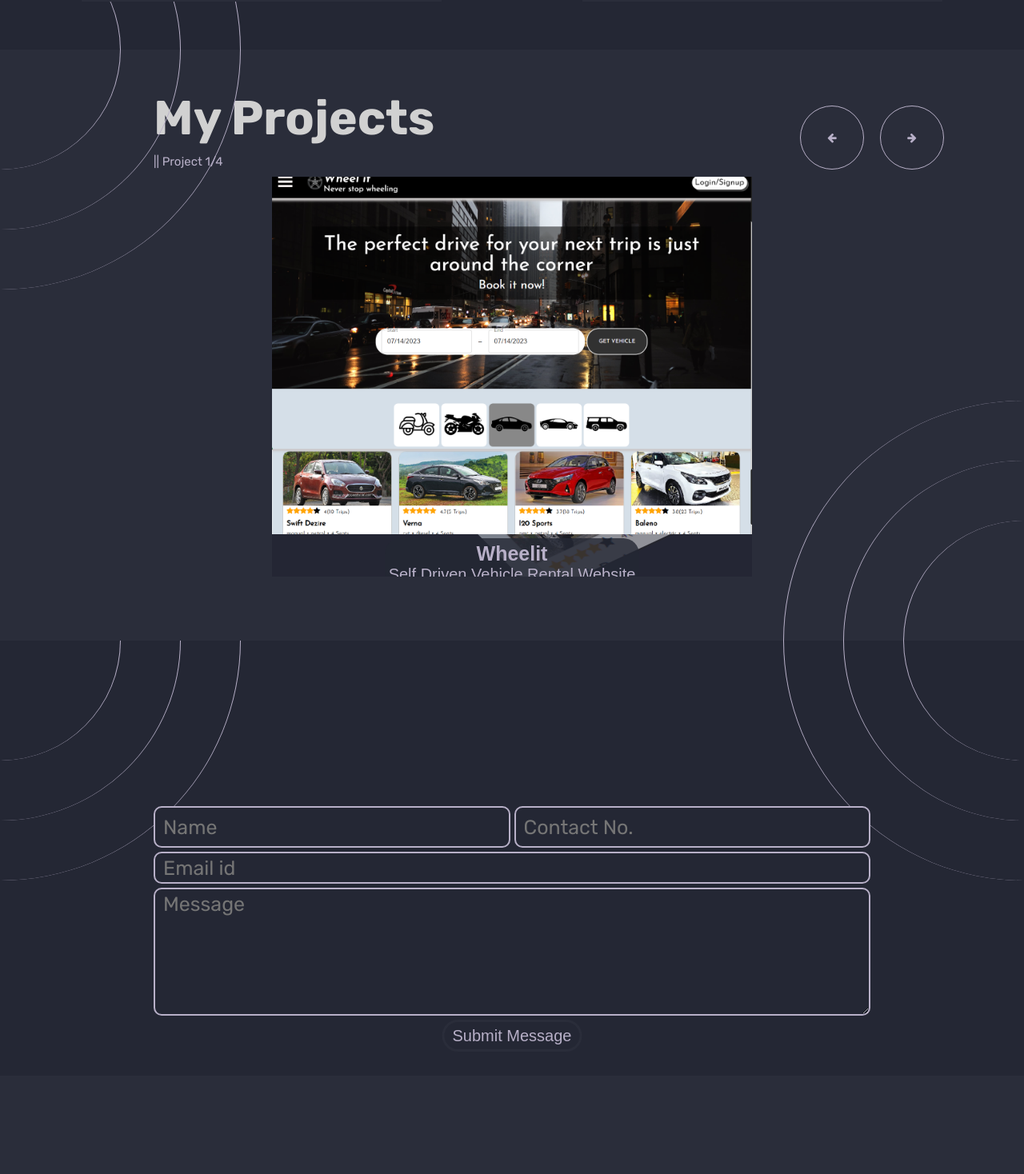
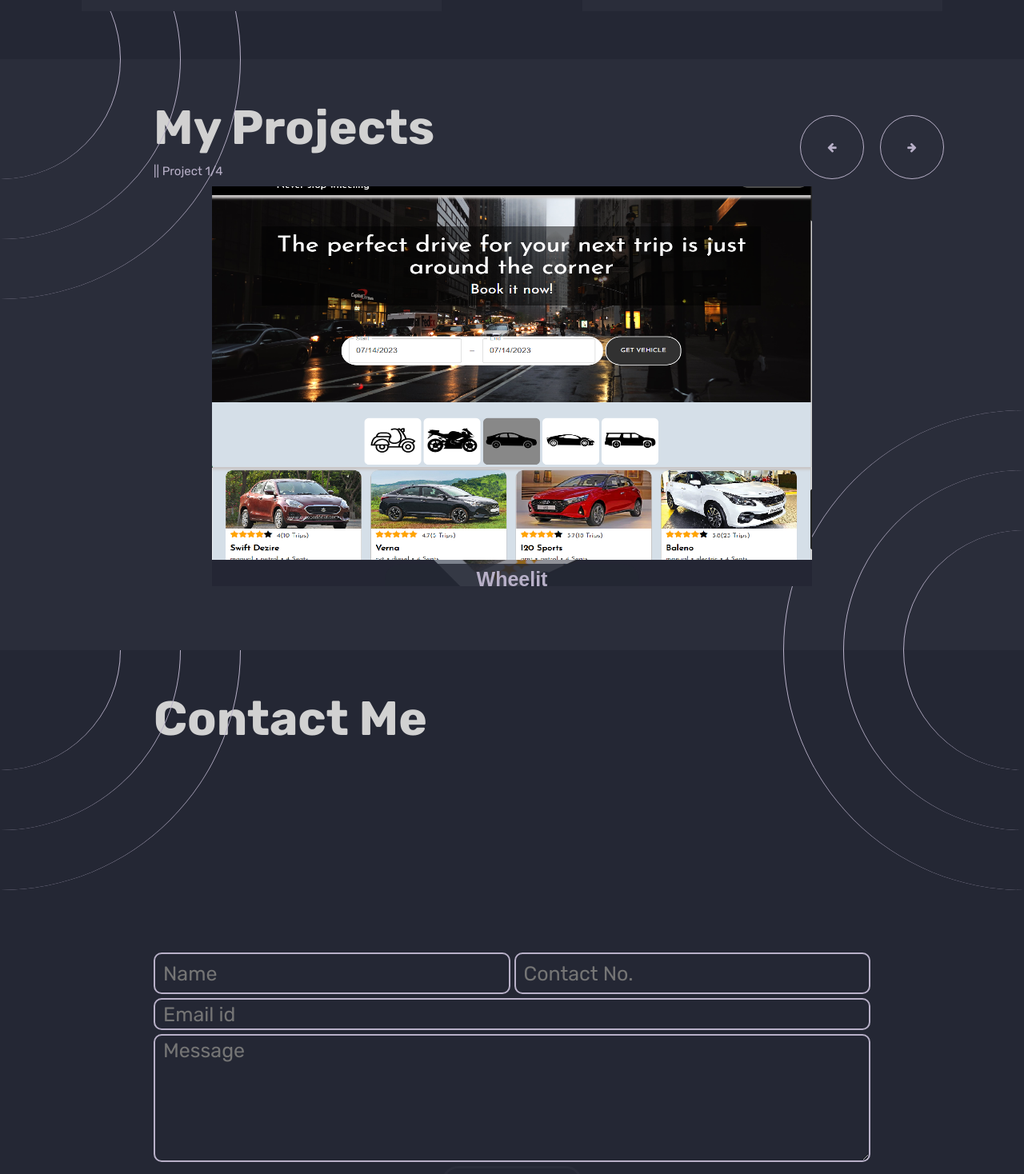
Before and after one commit to Neel10Singh/Neel_portfolio, a React (Create React App) app: page / in a window 1280 px wide. Shown: the part 2173-3641 px from the top of the page at 80% size. Before the commit the page ends 3518 px from the top, so only its background shows below. Built offline with nearby package versions, Linux system fonts and the light colour scheme.

Commit message:
design fixes

```diff
--- a/src/components/Contact.css
+++ b/src/components/Contact.css
@@ -3,6 +3,10 @@
   height: fit-content;
   background-color: rgb(36, 39, 52);
   padding-bottom: 30px;
+  display: flex;
+  flex-direction: column;
+  justify-content: center;
+  /* align-items: center; */
 }
 .contactcircle1 {
   position: absolute;
@@ -165,6 +169,7 @@
 .formsubmit:hover {
   background-color: rgb(42, 45, 58);
 }
+
 @media (max-width: 800px) {
   .contactcircle1,
   .contactcircle2,
--- a/src/components/Contact.js
+++ b/src/components/Contact.js
@@ -36,6 +36,7 @@ function Contact() {
       <div className='contactcircle4' />
       <div className='contactcircle5' />
       <div className='contactcircle6' />
+      <p className='aboutmetitle'>Contact Me</p>
       <div
         className='clickcontacts'
         data-aos='slide-down'
@@ -80,6 +81,7 @@ function Contact() {
           </button>
         </div>
       </div>
+      <div className='contactlower'>
         <form className='contactform' ref={form} onSubmit={handlesubmit}>
           <div className='toprow'>
             <input
@@ -111,6 +113,7 @@ function Contact() {
           </button>
         </form>
       </div>
+    </div>
   )
 }
 
--- a/src/components/Projects.css
+++ b/src/components/Projects.css
@@ -73,7 +73,7 @@
 .projectdisplay {
   background-color: rgb(36, 39, 52);
   height: 500px;
-  width: 600px;
+  width: 750px;
   overflow: hidden;
   z-index: 1;
   display: flex;
@@ -95,7 +95,7 @@
   display: flex inline;
   flex-direction: column;
   height: 500px;
-  width: 600px;
+  width: 750px;
   position: relative;
   overflow: hidden;
   justify-content: center;
@@ -104,7 +104,7 @@
 }
 .im {
   height: 400px;
-  width: 500px;
+  width: 680px;
   margin-top: 20px;
   /* object-fit: contain; */
   /* z-index: 2; */
--- a/src/components/Skills.css
+++ b/src/components/Skills.css
@@ -191,9 +191,14 @@
 @media (max-width: 800px) {
   .skillbigbox {
     flex-direction: column;
+    justify-content: center;
+    align-items: center;
+    padding-bottom: 50px;
   }
   .skillbox {
     height: fit-content;
+    padding-top: 0px;
+    padding-bottom: 0px;
     width: 75%;
   }
   .skillspage {
--- a/src/components/Skills.js
+++ b/src/components/Skills.js
@@ -66,7 +66,6 @@ function Skills() {
       <div className='skillsbigcircle5' />
       <div className='skillsbigcircle6' />
       <p className='aboutmetitle'>Skillset</p>
-      <p className='aboutmesubtitle'>|| Hover to display:</p>
       <div className='skillbigbox'>
         <div className='skillbox'>
           <div className='eachskill'>
```
Lines whose indentation alone changed are shown as unchanged.
